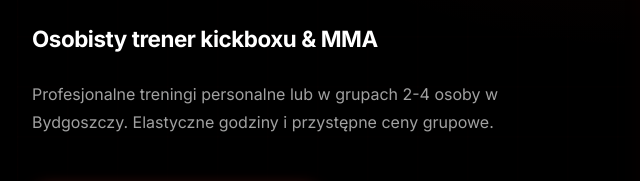
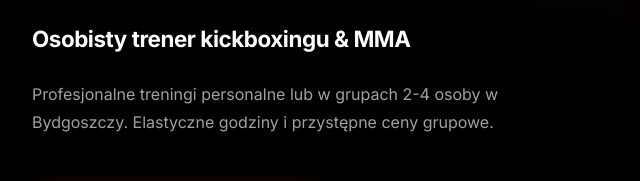
Before and after one commit to mawikpartners-jpg/dawid, a website built with Vite: page index.html in a window 1280 px wide. Shown: the part 381-562 px from the top of the page, 0-640 px from the left. Built offline with nearby package versions, Linux system fonts and the light colour scheme.

Commit message:
Updated index.html

```diff
--- a/index.html
+++ b/index.html
@@ -205,7 +205,7 @@
               <span class="name-line">DAWID</span>
               <span class="name-line name-highlight">KOŚCIELAK</span>
             </h1>
-            <p class="hero-role">Osobisty trener kickboxu & MMA</p>
+            <p class="hero-role">Osobisty trener kickboxingu & MMA</p>
             <p class="hero-info">Profesjonalne treningi personalne lub w grupach 2-4 osoby w Bydgoszczy. Elastyczne godziny i przystępne ceny grupowe.</p>
             <div class="hero-cta">
               <button class="btn btn-primary btn-large btn-icon booking-trigger">
```
